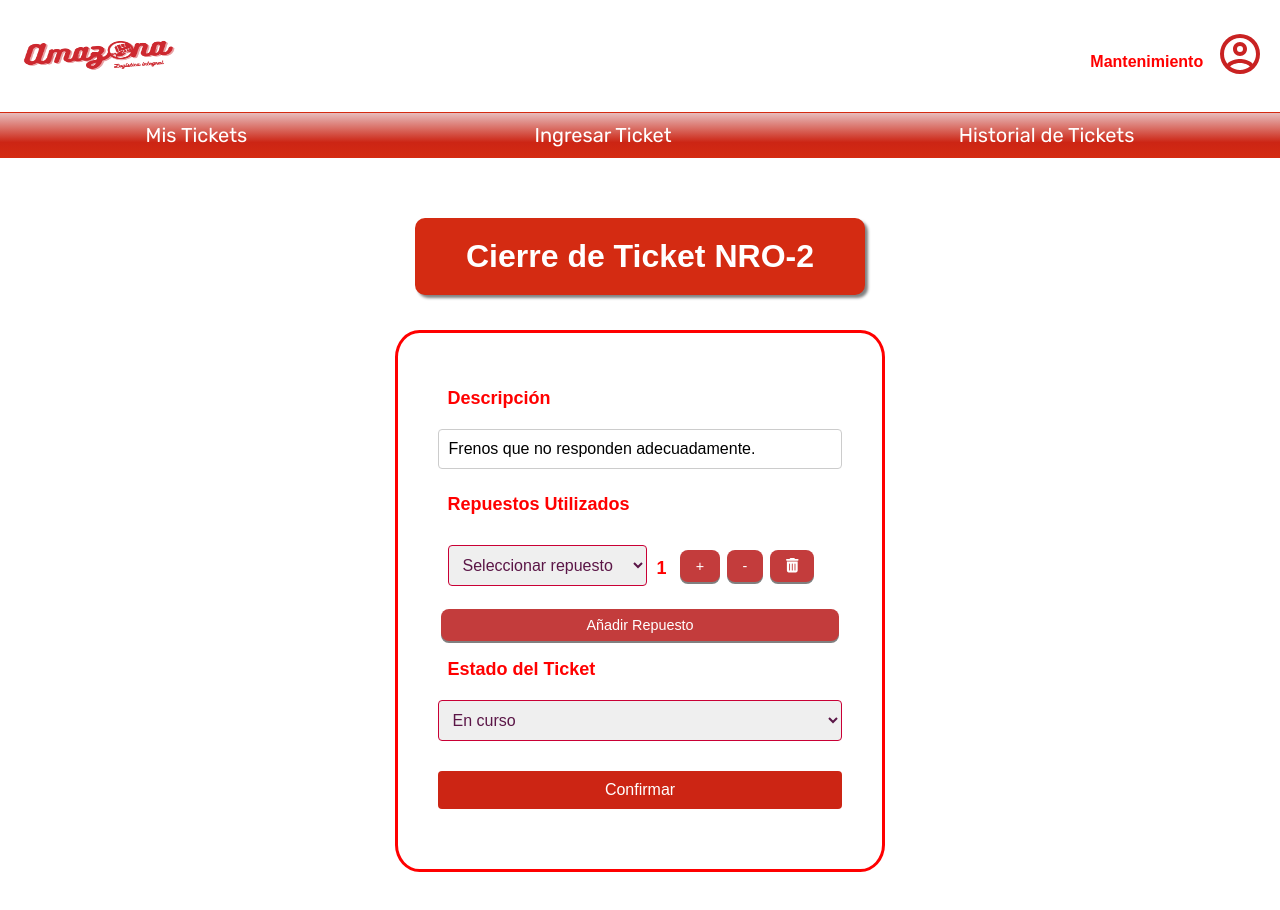
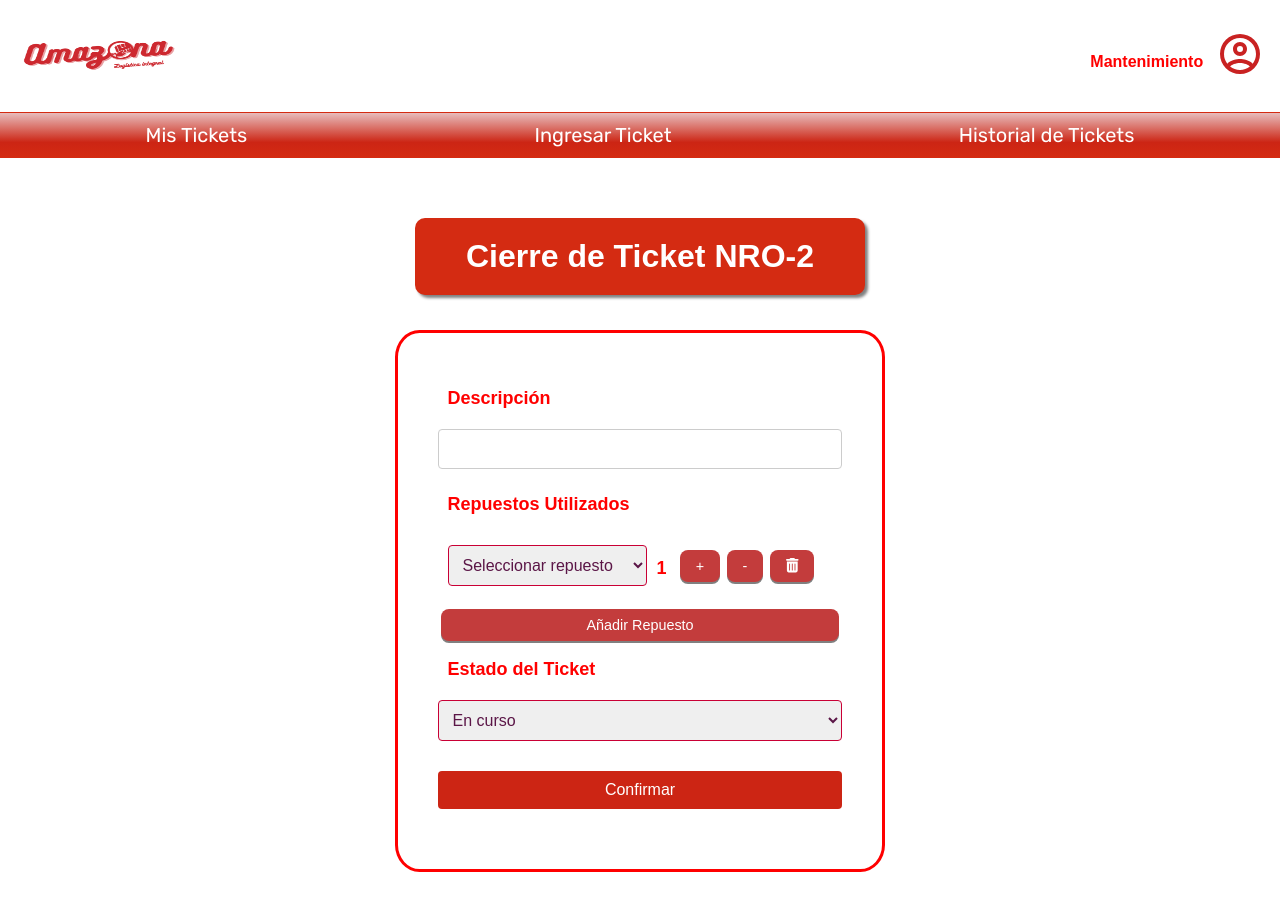
Before and after one commit to imdaviddev/tp-final-laboratorio-frontend, a React (Vite) app: page /mantenimiento/tickets/2 in a window 1280 px wide. Built offline with nearby package versions, Linux system fonts and the light colour scheme; data requests are answered from the project's data file; grey boxes are pictures that could not be loaded.

Commit message:
Update TicketCierre.tsx

```diff
--- a/src/pages/Mantenimiento/Components/Tickets/TicketCierre.tsx
+++ b/src/pages/Mantenimiento/Components/Tickets/TicketCierre.tsx
@@ -53,7 +53,7 @@ const TicketDetails = () => {
             obtenerTicket(parseInt(ticketId))
                 .then(promise => {
                     setTicketParticular(promise);
-                    setDescripcion(promise.motivo_ingreso);
+                    setDescripcion("");
                     setEstado(promise.estado);
                 })
                 .catch(error => console.log(error));
```
